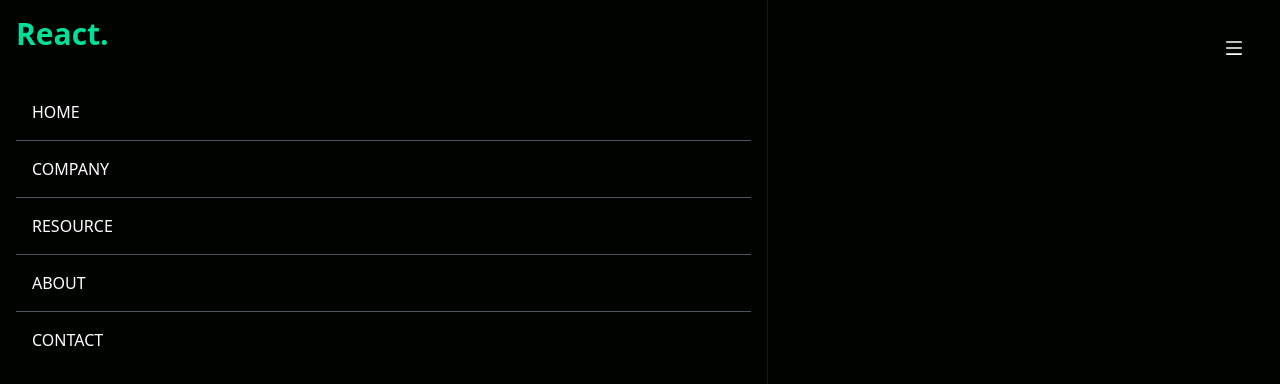
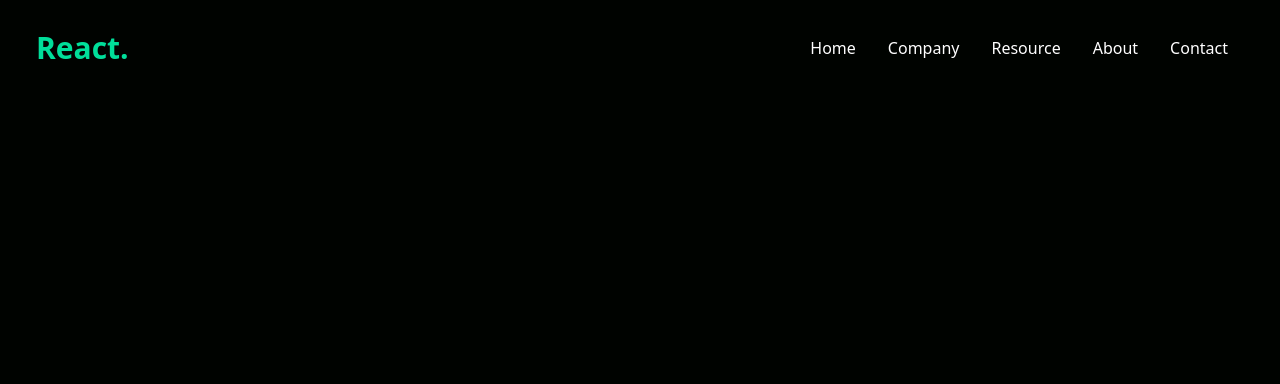
Before and after one commit to Nezo96/Simple-React-and-Tailwind-CSS-website, a React (Create React App) app: page / in a window 1280 px wide. Shown: the top 384 px of the page. Built offline with nearby package versions, Linux system fonts and the light colour scheme.

Commit message:
Added functionality to navbar | Done

```diff
--- a/src/components/Navbar.jsx
+++ b/src/components/Navbar.jsx
@@ -2,7 +2,7 @@
 import { AiOutlineClose, AiOutlineMenu } from "react-icons/ai";
 
 const Navbar = () => {
-  const [nav, setNav] = useState(false);
+  const [nav, setNav] = useState(true);
 
   //Navbar hide/show
   const handleNav = () => {
@@ -13,7 +13,7 @@
     <div className="flex justify-between items-center h-24 max-w-[1240px] mx-auto px-4 text-white">
       <h1 className="w-full text-3xl font-bold text-[#00df9a]">React.</h1>
 
-      <ul className="flex hidden">
+      <ul className="hidden md:flex">
         <a href="#" className="p-4">
           Home
         </a>
@@ -30,12 +30,18 @@
           Contact
         </a>
       </ul>
-      <div>
-        <AiOutlineMenu size={20} />
+      <div onClick={handleNav} className="block md:hidden">
+        {nav ? <AiOutlineMenu size={20} /> : <AiOutlineClose size={20} />}
       </div>
 
       {/* mobile menu */}
-      <div className="fixed left-0 top-0 w-[60%] h-full border-r border-r-gray-900 bg-[#000300]">
+      <div
+        className={
+          !nav
+            ? "fixed left-0 top-0 w-[60%] h-full border-r border-r-gray-900 bg-[#000300] ease-in-out duration-500"
+            : "fixed left-[-100%]"
+        }
+      >
         <h1 className="w-full text-3xl font-bold text-[#00df9a] m-4">React.</h1>
         <ul className="p-4 flex flex-col uppercase">
           <a href="#" className="p-4 border-b border-gray-600">
```
